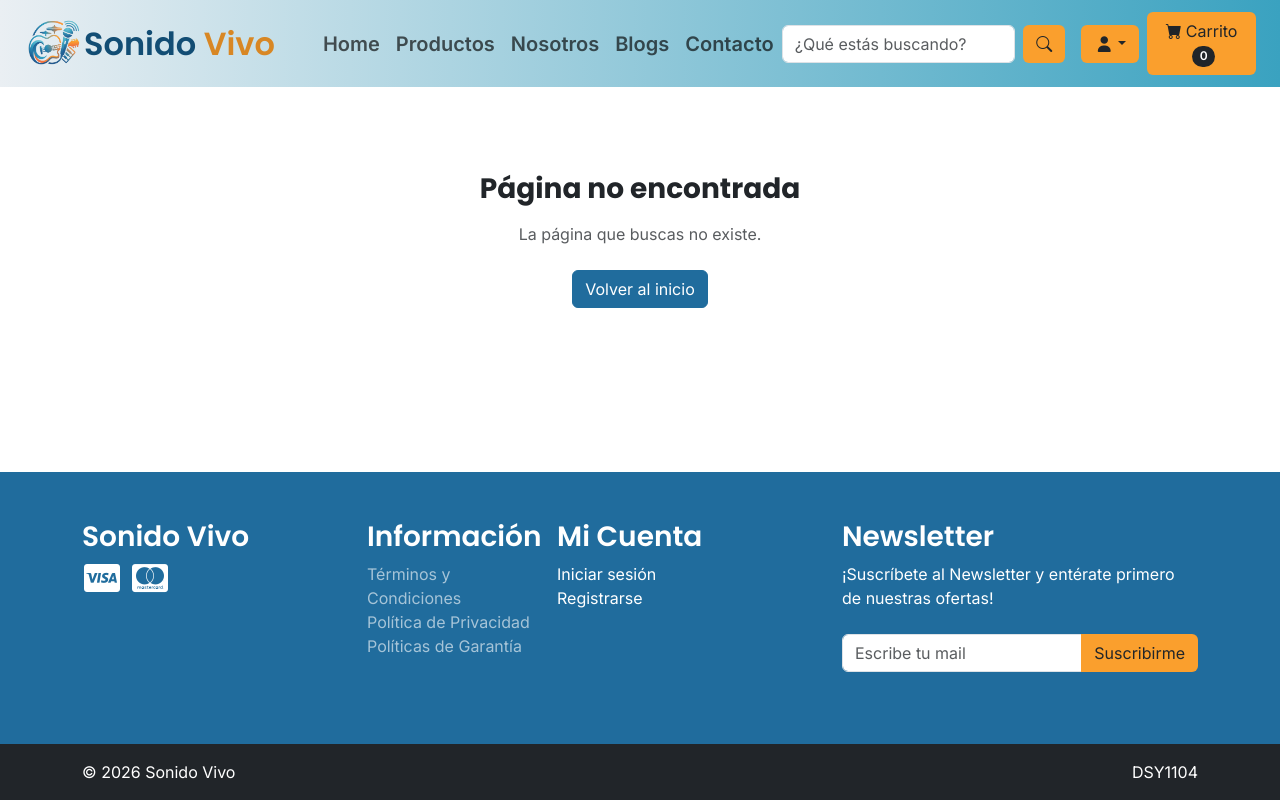
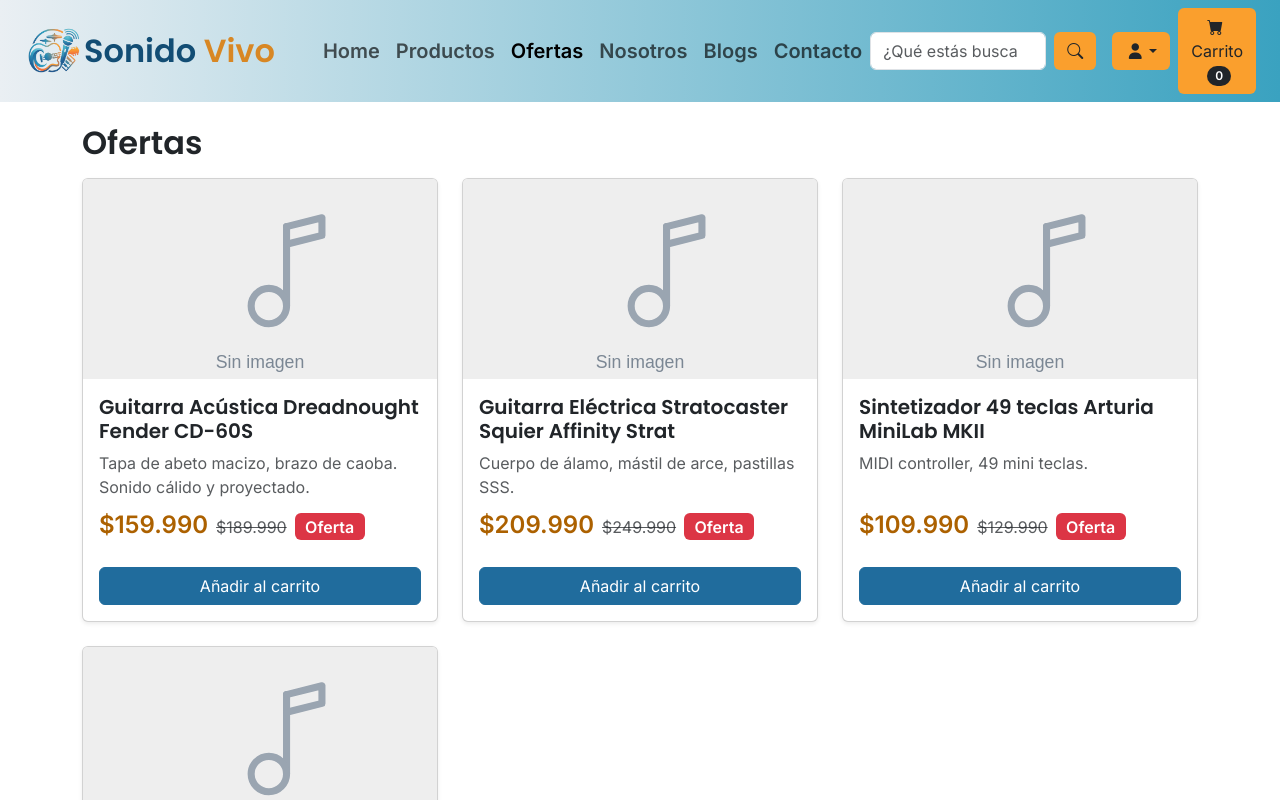
Before and after one commit to pepestack/Sonido-Vivo, a React (Vite) app: page /ofertas in a window 1280 px wide. Shown: the top 800 px of the page. Built offline with nearby package versions, Linux system fonts and the light colour scheme.

Commit message:
feat: agregar vista de ofertas con ruta y enlace en el navbar

```diff
--- a/src/App.jsx
+++ b/src/App.jsx
@@ -5,6 +5,7 @@
 import Catalogo from "./pages/Catalogo";
 import DetalleProducto from "./pages/DetalleProducto";
 import CarritoPage from "./pages/CarritoPage";
+import OfertasPage from "./pages/OfertasPage";
 import CheckoutPage from "./pages/CheckoutPage";
 import CompraExitosaPage from "./pages/CompraExitosaPage";
 import CompraErrorPage from "./pages/CompraErrorPage";
@@ -50,6 +51,7 @@
                   <Route path="/categoria/:nombre" element={<Catalogo />} />
                   <Route path="/buscar/:texto" element={<Catalogo />} />
                   <Route path="/producto/:id" element={<DetalleProducto />} />
+                  <Route path="/ofertas" element={<OfertasPage />} />
                   <Route path="/carrito" element={<CarritoPage />} />
                   <Route path="/checkout" element={<CheckoutPage />} />
                   <Route path="/compra/exito/:id" element={<CompraExitosaPage />} />
--- a/src/data/navegacion.js
+++ b/src/data/navegacion.js
@@ -29,6 +29,7 @@
 export const navTienda = [
   { texto: 'Home', ruta: '/' },
   { texto: 'Productos', ruta: '/catalogo' },
+  { texto: 'Ofertas', ruta: '/ofertas' },
   { texto: 'Nosotros', ruta: '/nosotros' },
   { texto: 'Blogs', ruta: '/blog' },
   { texto: 'Contacto', ruta: '/contacto' },
--- /dev/null
+++ b/src/pages/OfertasPage.jsx
@@ -0,0 +1,29 @@
+import { useNavigate } from "react-router-dom";
+import { GrillaProductos } from "../components/organisms/GrillaProductos/GrillaProductos";
+import { PlantillaPublica } from "../components/templates/PlantillaPublica/PlantillaPublica";
+import { useCarrito } from "../context/CarritoContext";
+import { useProductos } from "../context/ProductosContext";
+import { useTituloPagina } from "../hooks/useTituloPagina";
+import { productosEnOferta } from "../services/productoService";
+
+export default function OfertasPage() {
+  const navigate = useNavigate();
+  const productosCtx = useProductos();
+  const carrito = useCarrito();
+  useTituloPagina("Ofertas");
+
+  // se calcula en cada render a partir del contexto, igual que en AdminCriticos
+  const ofertas = productosEnOferta(productosCtx.productos);
+
+  return (
+    <PlantillaPublica>
+      <GrillaProductos
+        titulo="Ofertas"
+        productos={ofertas}
+        onAgregar={carrito.agregarAlCarrito}
+        onNavegar={navigate}
+        mostrarDescripcion
+      />
+    </PlantillaPublica>
+  );
+}
```
